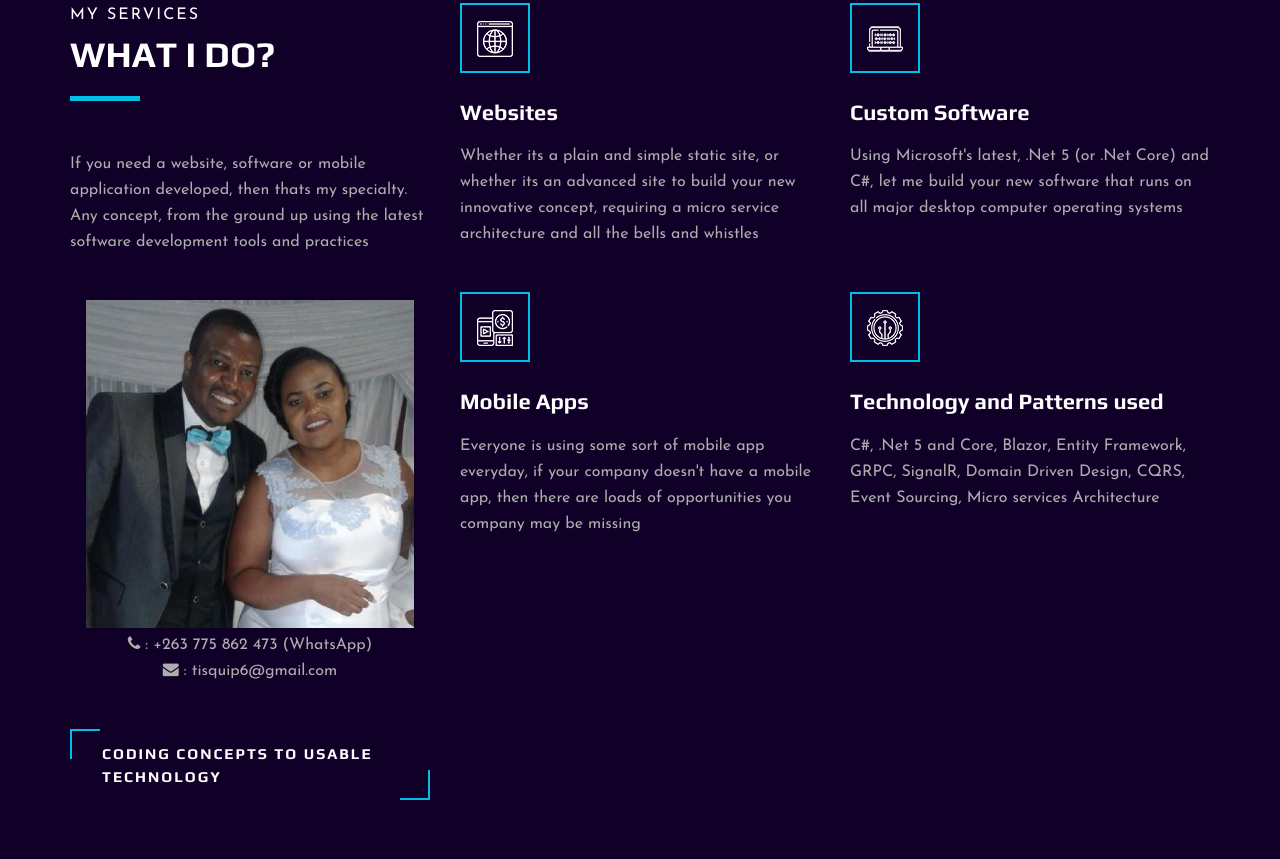
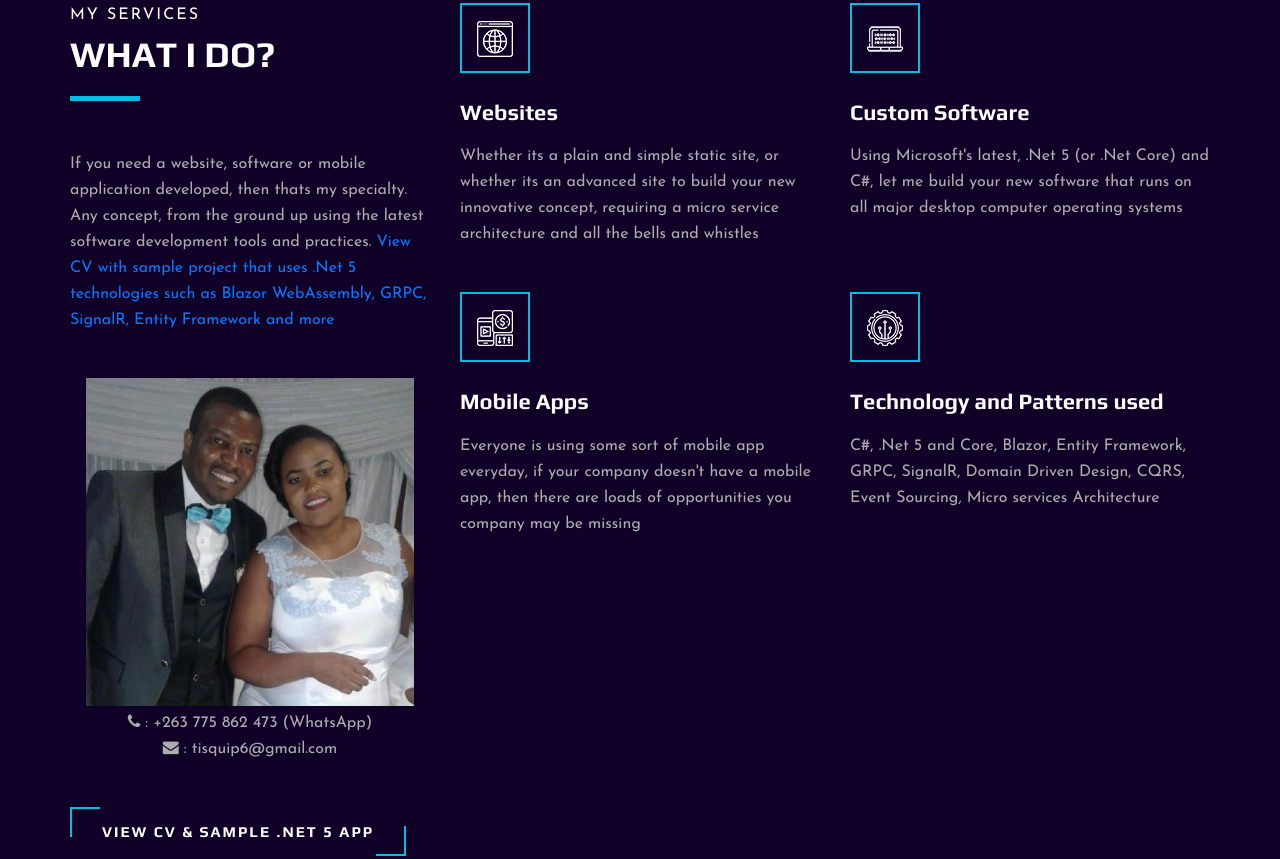
Before and after one commit to tisquip/site, a plain HTML site: page index.html in a window 1280 px wide. Shown: the part 791-1650 px from the top of the page. Drawn offline with Linux system fonts and the light colour scheme.

Commit message:
Put reference to CV project

```diff
--- a/index.html
+++ b/index.html
@@ -104,7 +104,7 @@
                             <span>My services</span>
                             <h2>What I do?</h2>
                         </div>
-                        <p>If you need a website, software or mobile application developed, then thats my specialty. Any concept, from the ground up using the latest software development tools and practices</p>
+                        <p>If you need a website, software or mobile application developed, then thats my specialty. Any concept, from the ground up using the latest software development tools and practices. <a href="https://tisquip.github.io/cv/">View CV with sample project that uses .Net 5 technologies such as Blazor WebAssembly, GRPC, SignalR, Entity Framework and more</a></p>
 
                        <div class="text-center px-3 pb-1">
                            <img src="img/me.jpeg"  class="img-fluid" />
@@ -114,7 +114,7 @@
                            <br />
                            <i class="fa fa-envelope"></i> : tisquip6@gmail.com
                     </p>
-                        <a class="primary-btn text-white">Coding Concepts To Usable Technology</a>
+                        <a href="https://tisquip.github.io/cv/" class="primary-btn text-white">View CV & Sample .Net 5 app</a>
                     </div>
                 </div>
                 <div class="col-lg-8">
```
